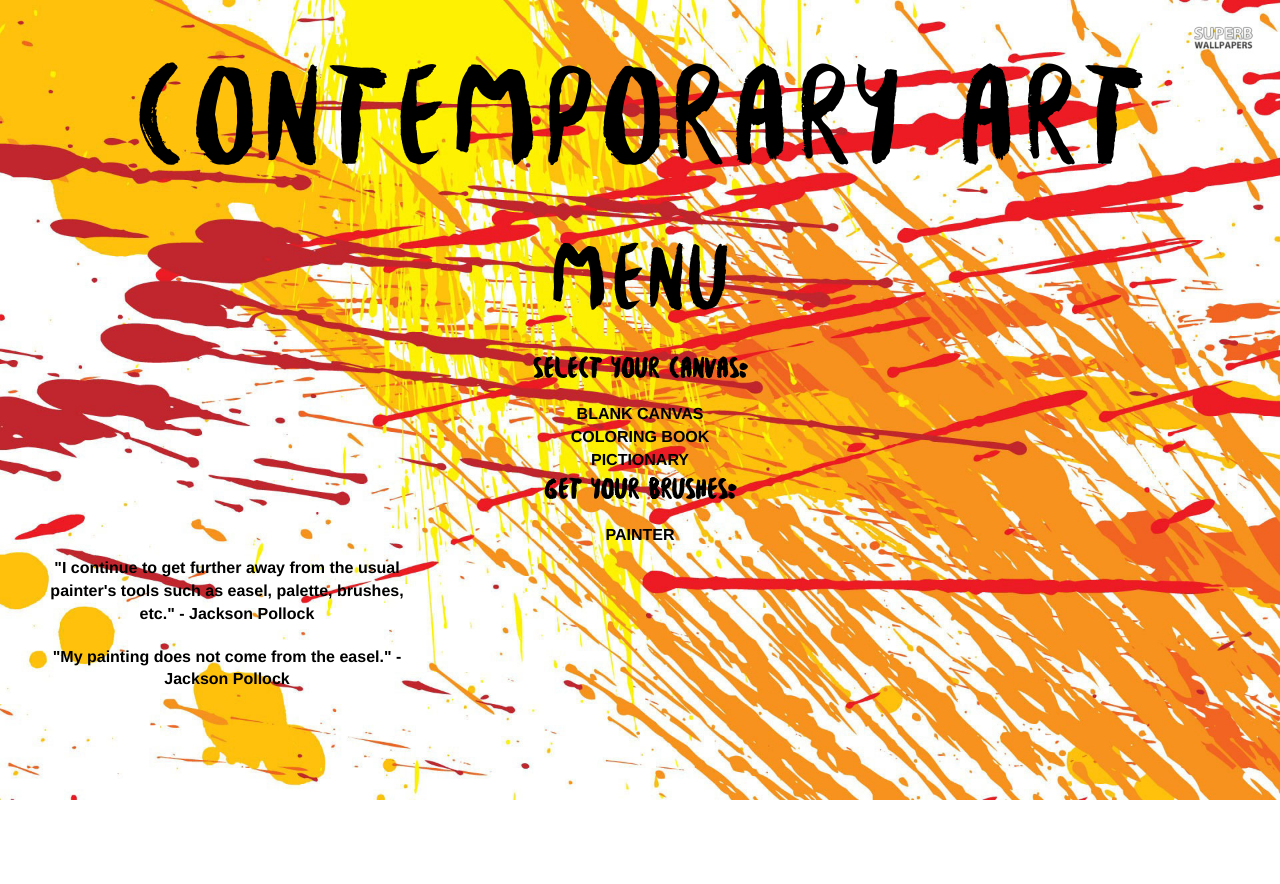
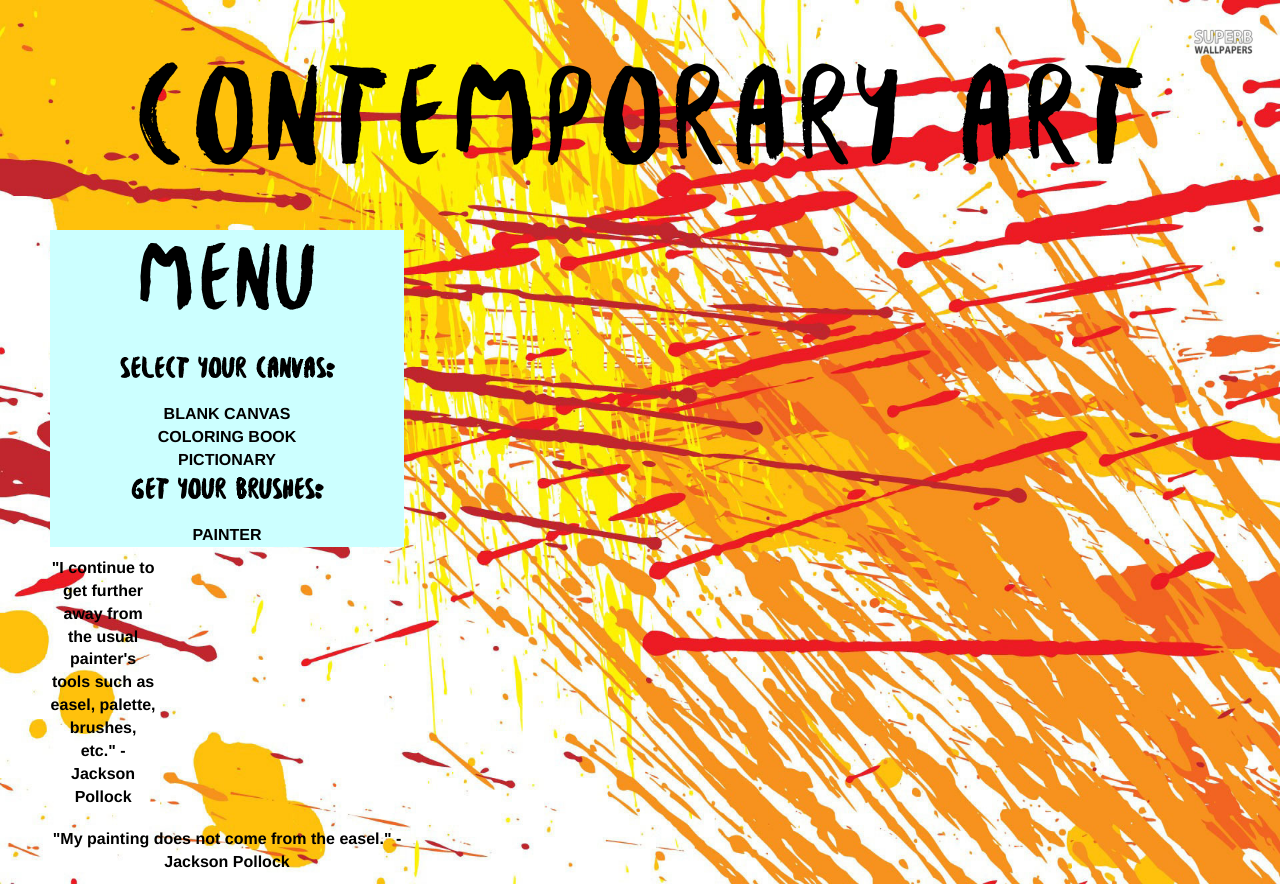
Before and after one commit to pat310/stackathon, a website: page index.html in a window 1280 px wide. Before the commit the page ends 800 px from the top, so only its background shows below. Drawn offline with nearby package versions, Linux system fonts and the light colour scheme; files that its build step writes are made by us from their sources; files whose address does not match are found by name.

Commit message:
background div

```diff
--- a/browser/home/home.css
+++ b/browser/home/home.css
@@ -8,10 +8,15 @@
     src: url('/fonts/Besom-free-font.ttf');
 }
 
-/*.menu-box{
+.background{
+	text-align: center;
+}
+
+.menu-box{
 	background-color: #CCFFFF;
+	width: 30%;
 }
-*/
+
 
 h3.title{
 	text-align: center;
--- a/index.html
+++ b/index.html
@@ -10,10 +10,10 @@
         <script src="/home/home.js"></script>
     </head>
     <body>
+        <h3 class="title">Contemporary Art</h3>
         <div class="background">
-            <h3 class="title">Contemporary Art</h3>
+            <div class="menu-box">
             <h2 class="menu">Menu</h2>
-            <div class="menu-box">
             <p class="subtitle">Select Your Canvas:</p>
                 <!-- <ul> -->
                 <li><a href="/computer">BLANK CANVAS</a></li>
@@ -29,8 +29,8 @@
                 <!-- </ul> -->
             <p class="subtitle">Get your brushes:</p>
                 <li><a href="/phone">PAINTER</a></li>
+            <p class="description">"I continue to get further away from the usual painter's tools such as easel, palette, brushes, etc." - Jackson Pollock</p>
             </div>
-            <p class="description">"I continue to get further away from the usual painter's tools such as easel, palette, brushes, etc." - Jackson Pollock</p>
             <p class="description">"My painting does not come from the easel." - Jackson Pollock</p>
         </div>
     </body>
```
